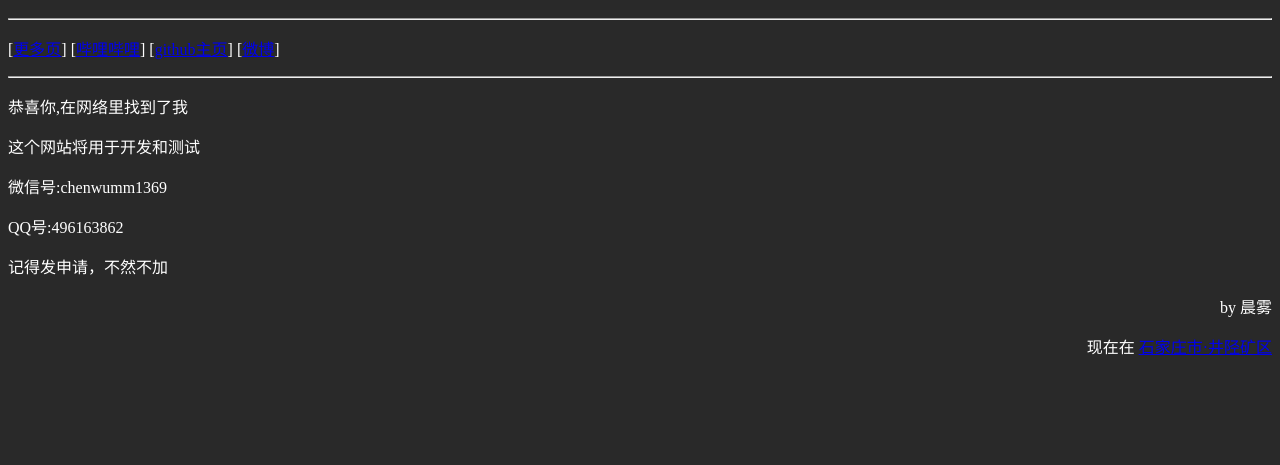
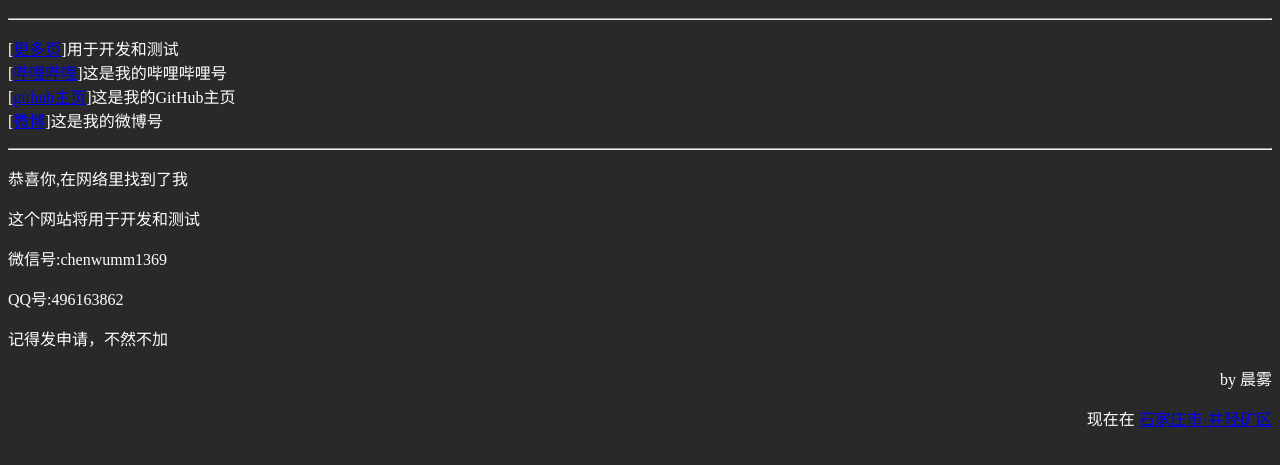
Before and after one commit to chenwumm/chenwu, a plain HTML site: page index.html in a window 1280 px wide. Shown: the part 57-522 px from the top of the page. Drawn offline with Linux system fonts and the light colour scheme.

Commit message:
Update index.html

```diff
--- a/index.html
+++ b/index.html
@@ -10,7 +10,7 @@
 <link rel="icon" href="favicon.ico">
 <h1 align="center">乄雾中丨晨雾乄</h1>
  <hr/>
-  <p>[<a href="https://chenwumm.github.io/more/">更多页</a>]  [<a href="https://space.bilibili.com/513639404">哔哩哔哩</a>]  [<a href="https://github.com/chenwumm">github主页</a>]  [<a href="https://weibo.com/u/7756069076/">微博</a>]</p>
+  <p>[<a href="https://chenwumm.github.io/more/">更多页</a>]用于开发和测试<br>[<a href="https://space.bilibili.com/513639404">哔哩哔哩</a>]这是我的哔哩哔哩号<br>[<a href="https://github.com/chenwumm">github主页</a>]这是我的GitHub主页<br>[<a href="https://weibo.com/u/7756069076/">微博</a>]这是我的微博号</p>
   <!--你敢盗源码???-->
   <hr/>
   <!--hello world!-->
```
